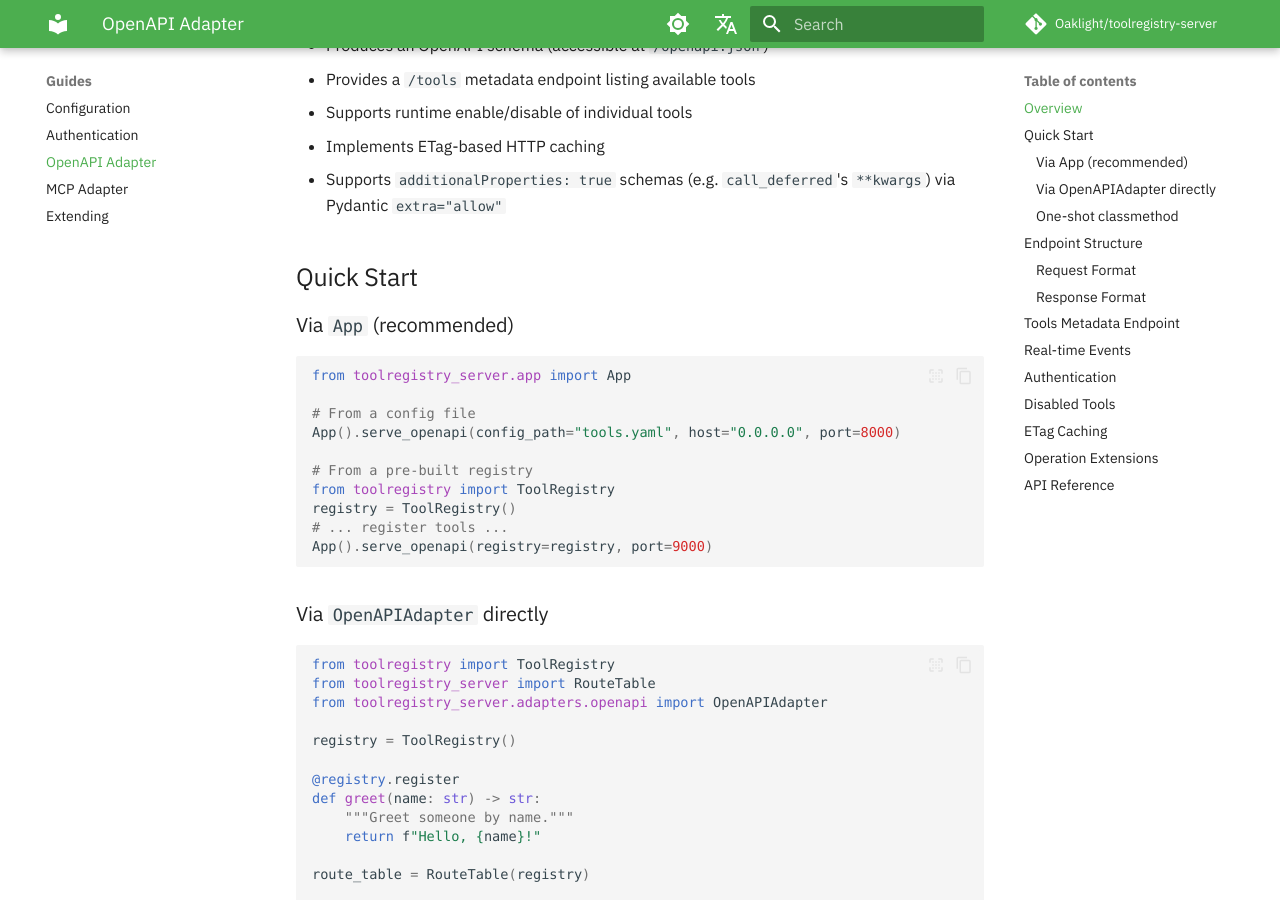
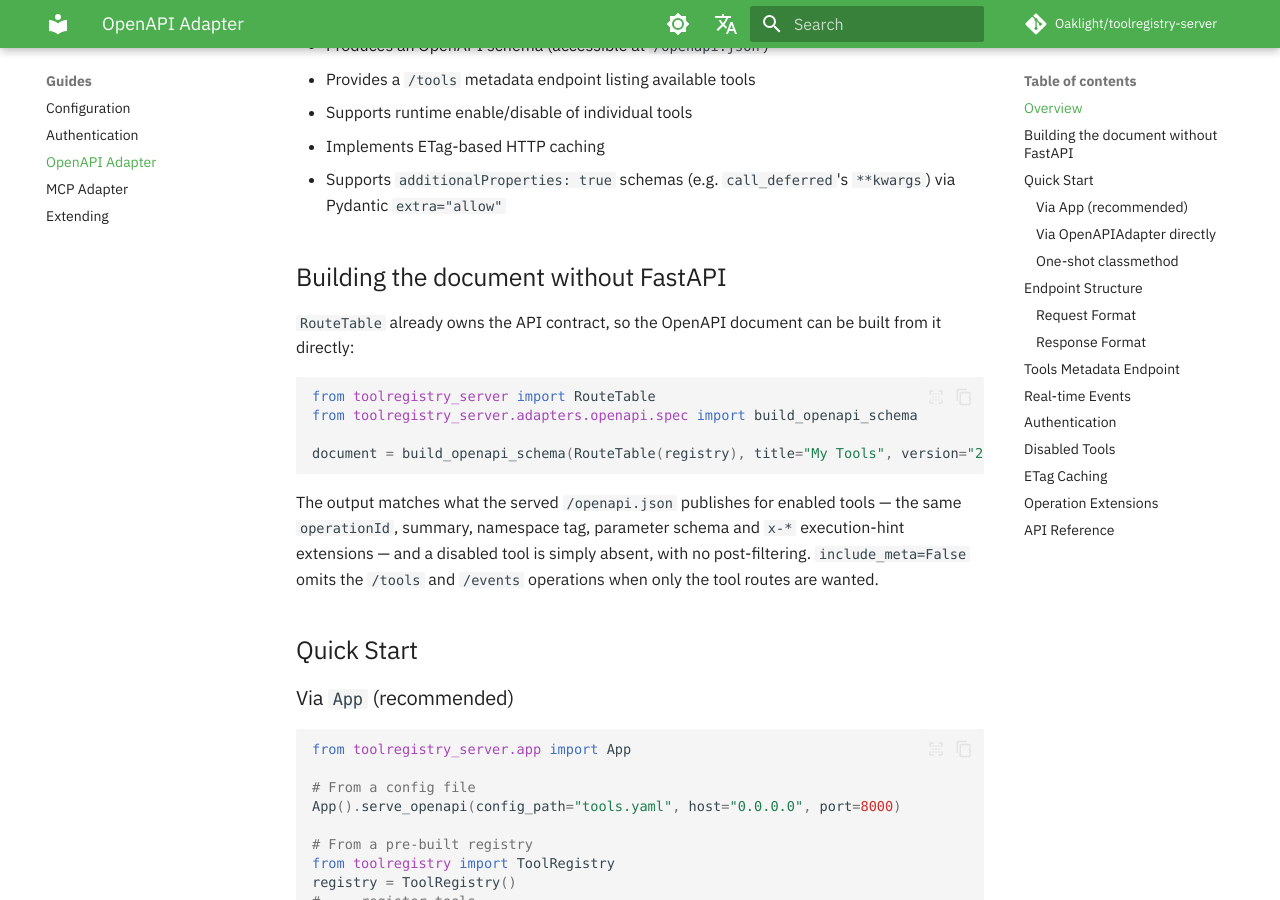
Before and after one commit to Oaklight/toolregistry-server, an MkDocs documentation site: the page built from docs/guides/openapi.md, in a window 1280 px wide and 900 px high, scrolled down 462 px. Built offline with MkDocs 1.6.1 and Material for MkDocs 9.7.7, drawn with Linux system fonts in a browser that asks for light colours; some web fonts are replaced; comment, search, counter and statistics services are not loaded.

Commit message:
docs(openapi): document the RouteTable spec builder
Add a guide section and the reference entry for
build_openapi_schema() (#101 workstream 3).

````diff
--- a/docs/guides/openapi.md
+++ b/docs/guides/openapi.md
@@ -13,6 +13,19 @@ The adapter automatically:
 - Supports runtime enable/disable of individual tools
 - Implements ETag-based HTTP caching
 - Supports `additionalProperties: true` schemas (e.g. `call_deferred`'s `**kwargs`) via Pydantic `extra="allow"`
+
+## Building the document without FastAPI
+
+`RouteTable` already owns the API contract, so the OpenAPI document can be built from it directly:
+
+```python
+from toolregistry_server import RouteTable
+from toolregistry_server.adapters.openapi.spec import build_openapi_schema
+
+document = build_openapi_schema(RouteTable(registry), title="My Tools", version="2.0.0")
+```
+
+The output matches what the served `/openapi.json` publishes for enabled tools — the same `operationId`, summary, namespace tag, parameter schema and `x-*` execution-hint extensions — and a disabled tool is simply absent, with no post-filtering. `include_meta=False` omits the `/tools` and `/events` operations when only the tool routes are wanted.
 
 ## Quick Start
 
````
Also changed, not shown: docs/reference/api/openapi.md (+4 -0 lines).
